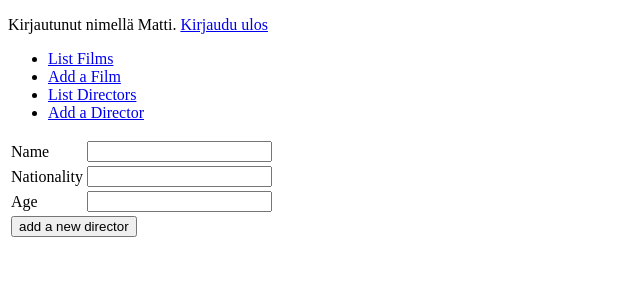
After one commit to antlammi/FilmRatings, a Flask app: page /directors/new in a window 1280 px wide. The commit adds this page. Shown: the top 300 px of the page, without its empty margins (0-640 px from the left). Run offline with Flask 2, Linux system fonts and the light colour scheme; a user stored in the database is signed in.

Commit message:
Directors implemented

```diff
--- a/application/__init__.py
+++ b/application/__init__.py
@@ -12,11 +12,15 @@ from application import views
 from application.films import models
 from application.films import views
 
+from application.directors import models
+from application.directors import views
+
 from application.auth import models
 from application.auth import views
 
 from application.user import views
 from application.auth.models import User
+
 from os import urandom
 app.config["SECRET_KEY"] = urandom(32)
 
--- /dev/null
+++ b/application/directors/forms.py
@@ -0,0 +1,10 @@
+from flask_wtf import FlaskForm
+from wtforms import StringField, IntegerField, validators
+
+class DirectorForm(FlaskForm):
+    name = StringField("Name", [validators.Length(min=1)])
+    nationality = StringField("Nationality")
+    age = IntegerField("Age")
+
+    class Meta:
+        csrf = False
--- /dev/null
+++ b/application/directors/views.py
@@ -0,0 +1,28 @@
+from application import app, db
+from flask_login import login_required
+from flask import redirect, render_template, request, url_for
+from application.directors.models import Director
+from application.directors.forms import DirectorForm
+
+@app.route("/directors/new")
+@login_required
+def directors_form():
+    return render_template("directors/new.html", form = DirectorForm())
+
+@app.route("/directors/", methods=["POST"])
+@login_required
+def directors_create():
+    form = DirectorForm(request.form)
+
+    d = Director(form.name.data, form.nationality.data, form.age.data)
+
+    if not form.validate():
+        return render_template("directors/new.html", form = form)
+    db.session().add(d)
+    db.session().commit()
+
+    return redirect(url_for("directors_index"))
+
+@app.route("/directors/", methods=["GET"])
+def directors_index():
+    return render_template("directors/list.html", directors = Director.query.all())
--- a/application/films/models.py
+++ b/application/films/models.py
@@ -7,6 +7,6 @@ class Film(db.Model):
     onupdate = db.func.current_timestamp()
 
     name = db.Column(db.String(400), nullable=False)
-
+    director_id = db.Column(db.Integer, db.ForeignKey('director.id'), nullable = False)
     def __init__(self, name):
         self.name = name
--- /dev/null
+++ b/application/templates/directors/new.html
@@ -0,0 +1,43 @@
+{% extends "layout.html" %}
+
+{% block body %}
+<form method="POST" action="{{url_for('directors_create') }}">
+    <table>
+        <tr>
+            <td>
+                {{ form.name.label }}
+            </td>
+            <td>
+                {{ form.name }}
+            </td>
+            <td>
+                {% for error in form.name.errors %}
+                <li>{{ error }}</li>
+                {% endfor %}
+            </td>
+        </tr>
+        <tr>
+            <td>
+                {{ form.nationality.label}}
+            </td>
+            <td>
+                {{form.nationality}}
+            </td>
+        </tr>
+        <tr>
+            <td>
+                {{form.age.label}}
+            </td>
+            <td>
+                {{form.age}}
+            </td>
+        </tr>
+        <tr>
+            <td colspan="2">
+                <input type="submit" value="add a new director"/>
+            </td>
+        </tr>
+    </table>
+
+</form>
+{% endblock %}
--- a/application/templates/layout.html
+++ b/application/templates/layout.html
@@ -17,7 +17,9 @@
     {% endif %}
     <ul>
       <li><a href="{{ url_for('films_index') }}">List Films</a></li>
-      <li><a href="{{ url_for('films_form') }}">Add a film</a></li>
+      <li><a href="{{ url_for('films_form') }}">Add a Film</a></li>
+      <li><a href="{{url_for('directors_index') }}">List Directors</a></li>
+      <li><a href="{{url_for('directors_form') }}">Add a Director</a></li>
     </ul>
     {% block body %}
     <h1>
```
Also changed, not shown: application/directors/models.py (added, +17 -0 lines), application/films/views.py (+5 -4 lines), application/templates/directors/list.html (added, +20 -0 lines), application/templates/films/list.html (+9 -0 lines), application/films.db.
